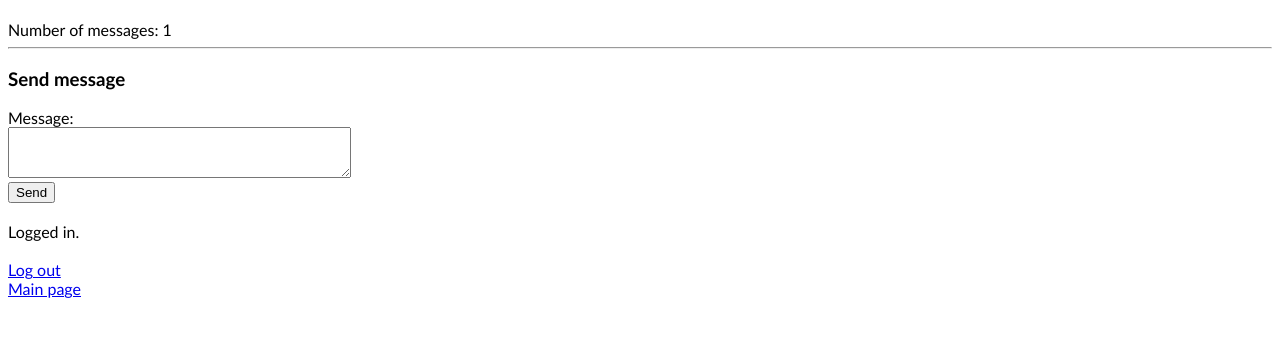
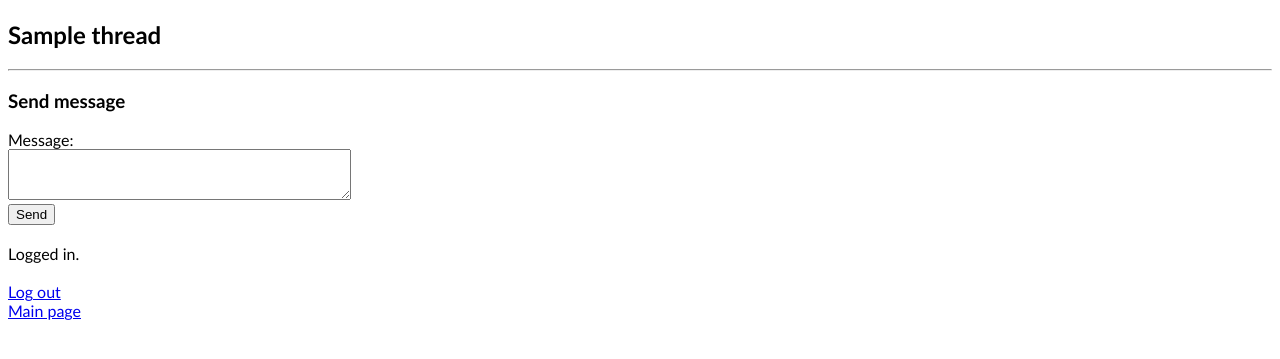
Before and after one commit to anjovir/tiwo23-messages, a Flask app: template templates/thread.html in a window 1280 px wide. Shown: the top 359 px of the page. Run offline with Flask 3, Linux system fonts and the light colour scheme; the visitor is signed in with stand-in values (Sample User, id 1); the template is opened without the code that fills it: most values are stand-ins (such as "Sample title", 1, 10 or a date in 2020).

Commit message:
Some minorupdates to layout

```diff
--- a/routes.py
+++ b/routes.py
@@ -32,7 +32,6 @@
         last_m_list[thread[4]] = messages.get_list_by_thread(thread[4])[-1]
         links_t[thread[4]] = ({"name": f"{thread[0]}", "url": f"/thread?thread_id={thread[4]}" })
 
-
     return render_template("general.html",
                            threads=list_t,
                            m_count=m_list, last_m=last_m_list,
@@ -49,7 +48,6 @@
         m_list[thread[4]] = (messages.count_messages(thread[4]))[0]
         last_m_list[thread[4]] = messages.get_list_by_thread(thread[4])[-1]
         links_t[thread[4]] = ({"name": f"{thread[0]}", "url": f"/thread?thread_id={thread[4]}" })
-
 
     return render_template("politics.html",
                            threads=list_t,
@@ -68,7 +66,6 @@
         last_m_list[thread[4]] = messages.get_list_by_thread(thread[4])[-1]
         links_t[thread[4]] = ({"name": f"{thread[0]}", "url": f"/thread?thread_id={thread[4]}" })
 
-
     return render_template("economy.html",
                            threads=list_t,
                            m_count=m_list, last_m=last_m_list,
@@ -77,7 +74,8 @@
 @app.route("/thread")
 def thread():
     list = messages.get_list_by_thread(request.args.get("thread_id"))
-    return render_template("thread.html",count=len(list), messages=list)
+    thread = threads.get_thread(request.args.get("thread_id"))
+    return render_template("thread.html",count=len(list), messages=list, thread=thread)
 
 @app.route("/new")
 def new():
--- a/static/stylesheet.css
+++ b/static/stylesheet.css
@@ -1,8 +1,5 @@
 html {
     font-family: 'Gill Sans', 'Gill Sans MT', 'Calibri', 'Trebuchet MS', sans-serif;
-  }
-  p {
-    color: blue;
   }
 
   table {
--- a/templates/new.html
+++ /dev/null
@@ -1,6 +0,0 @@
-<form action="/send" method="POST">
-    Message: <br>
-    <textarea name="content" rows="3" cols="40"></textarea>
-    <br>
-    <input type="submit" value="Send">
-    </form>
--- a/templates/thread.html
+++ b/templates/thread.html
@@ -5,16 +5,13 @@
         <title>Forum</title>
         <link rel="stylesheet" href="/static/stylesheet.css">
     </head>
-
-<h2></h2>
-Number of messages: {{ count }}
+    <body>
+        <h2>{{ thread[0] }}</h2>
         <hr>
         {% for message in messages %}
-<i>Message:</i> {{ message[0] }}
-<p>
-<i>Created by:</i> {{ message[1] }}
-<p>
-<i>Created at:</i> {{ message[2].strftime("%Y-%m-%d %H:%M:%S") }}
+        <p><i>Message:</i> {{ message[0] }}</p>
+        <i>By:</i> {{ message[1] }}
+        <i>On:</i> {{ message[2].strftime("%Y-%m-%d %H:%M:%S") }}
         <hr>
         {% endfor %}
 
@@ -30,6 +27,7 @@
             <input type="hidden" name="topic_id" value="{{ messages[0][4] }}">
         </form>
         <br>
+    </body>
 Logged in.
 <br>
 <br>
--- a/threads.py
+++ b/threads.py
@@ -6,3 +6,8 @@
     sql = text("SELECT T.thread, U.username, T.created_at, T.topic_id, T.id FROM threads T, users U WHERE T.user_id=U.id AND T.topic_id=:topic_id ORDER BY T.id")
     result = db.session.execute(sql, {"topic_id":topic_id})
     return result.fetchall()
+
+def get_thread(thread_id):
+    sql = text("SELECT T.thread, U.username, T.created_at FROM threads T, users U WHERE T.user_id=U.id AND T.id=:thread_id ORDER BY T.id")
+    result = db.session.execute(sql, {"thread_id":thread_id})
+    return result.fetchone()
```
Lines whose indentation alone changed are shown as unchanged.
